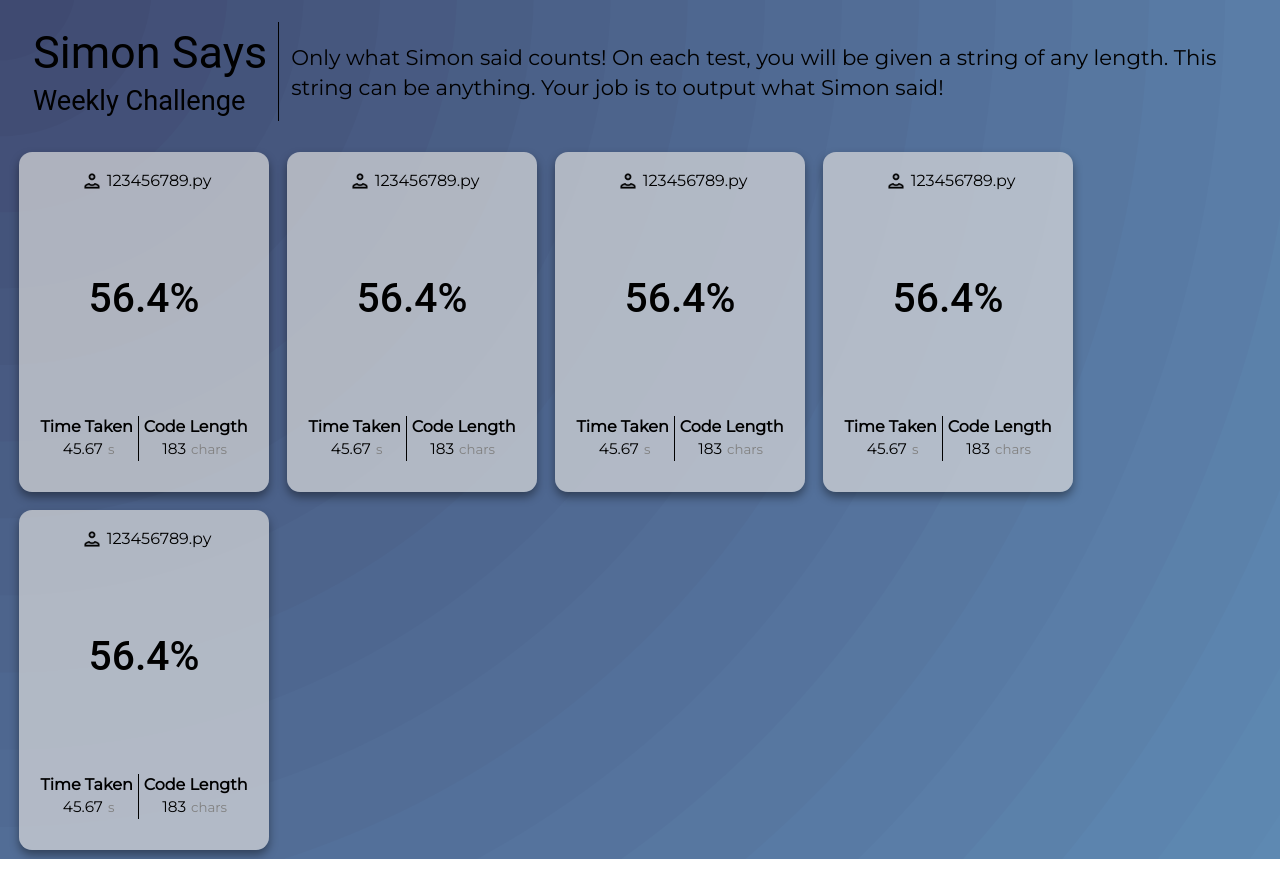
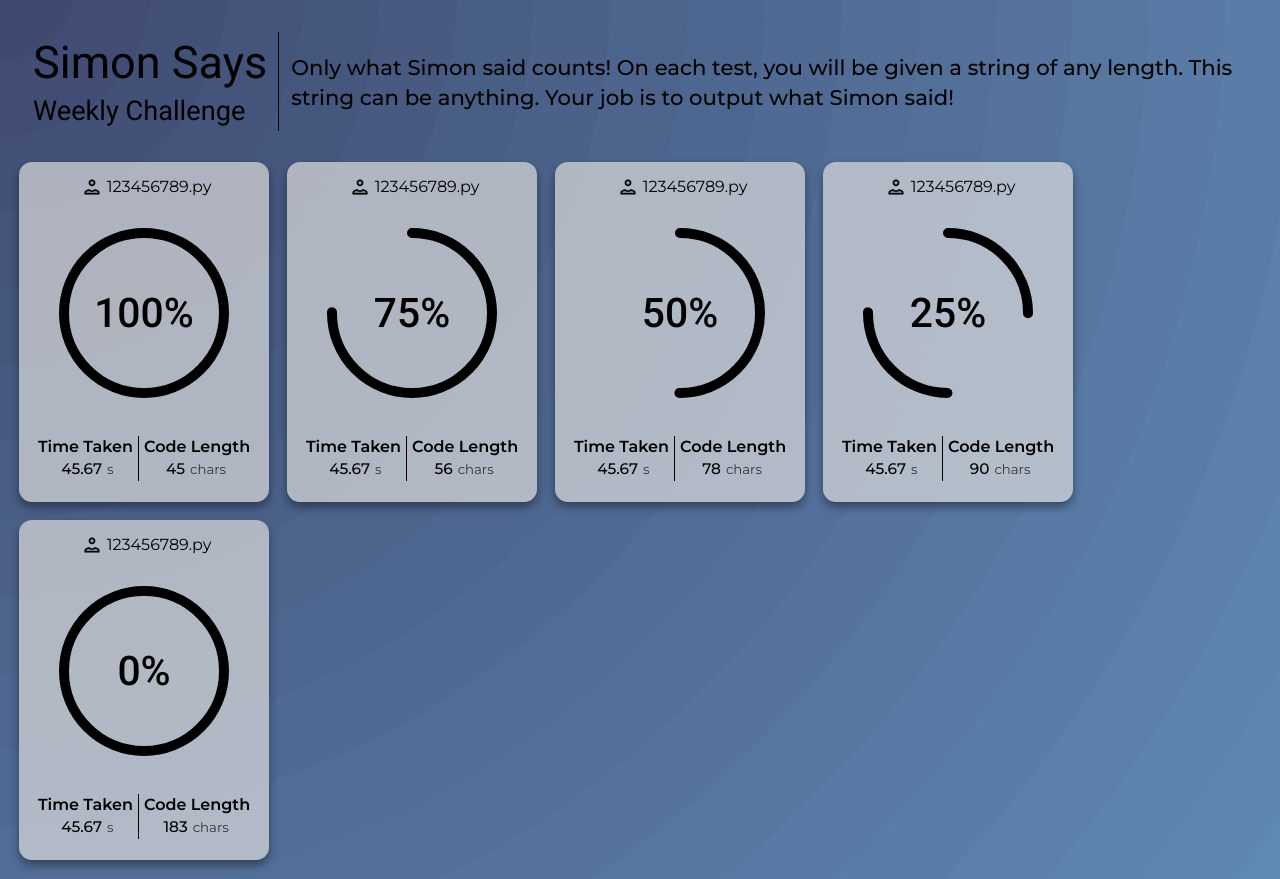
Before and after one commit to classPythonAddike/Addike-CT, a Svelte app: page / in a window 1280 px wide. Built offline with nearby package versions, Linux system fonts and the light colour scheme.

Commit message:
Cleaned up a bit, added progress bars (not finished yet)

```diff
--- a/public/global.css
+++ b/public/global.css
@@ -1,5 +1,3 @@
-@import url('https://fonts.googleapis.com/css2?family=Montserrat:wght@300;400&display=swap');
-
 * {
     margin: 0;
     box-sizing: border-box;
@@ -7,5 +5,5 @@
 
 body {
     background-image: url("./bg-img.svg");
-    padding-left: 10px;
+    padding: 10px;
 }
--- a/public/index.html
+++ b/public/index.html
@@ -11,6 +11,9 @@
 	<link rel='stylesheet' href='/build/bundle.css'>
 
 	<script defer src='/build/bundle.js'></script>
+
+	<link rel="preconnect" href="https://fonts.gstatic.com">
+	<link href="https://fonts.googleapis.com/css2?family=Montserrat:wght@400;500;600&family=Roboto:wght@400;500&display=swap" rel="stylesheet">
 </head>
 
 <body>
--- a/src/App.svelte
+++ b/src/App.svelte
@@ -13,18 +13,18 @@
   }
 
   let result_array = [
-    RandomResult(),
-    RandomResult(),
-    RandomResult(),
-    RandomResult(),
-    RandomResult(),
+    new Result("123456789.py", 45.67, 45, 100),
+    new Result("123456789.py", 45.67, 56, 75),
+    new Result("123456789.py", 45.67, 78, 50),
+    new Result("123456789.py", 45.67, 90, 25),
+    new Result("123456789.py", 45.67, 183, 0),
   ];
 
   import Solution from "./Solution.svelte";
 
-  function RandomResult() {
-    return new Result("123456789.py", 45.67, 183, 56.4);
-  }
+  // function RandomResult() {
+  //   return new Result("123456789.py", 45.67, 183, 90);
+  // }
 </script>
 
 <table class="heading">
@@ -38,8 +38,8 @@
 </table>
 
 <div class="container">
-  {#each result_array as { sol_name, time_taken, code_length, progress }, _}
-    <Solution {sol_name} {time_taken} {code_length} {progress} />
+  {#each result_array as sol}
+    <Solution {...sol} />
   {/each}
 </div>
 
@@ -51,11 +51,12 @@
   .container {
     display: flex;
     flex-wrap: wrap;
+    margin: 0 auto;
   }
 
   .heading {
     color: black;
-    font-family: Roboto;
+    font-family: 'Roboto', sans-serif;
   }
 
   .title {
@@ -75,7 +76,7 @@
   h1 {
     width: max-content;
     margin-right: 10px;
-    font-family: Roboto;
+    font-family: 'Roboto', sans-serif;
     font-style: normal;
     font-weight: normal;
     font-size: 45px;
@@ -87,7 +88,7 @@
     width: max-content;
     text-align: left;
     margin-left: 0;
-    font-family: Roboto;
+    font-family: 'Roboto', sans-serif;
     font-style: normal;
     font-weight: normal;
     font-size: 27.2px;
@@ -98,7 +99,7 @@
   h5 {
     width: 100%;
     margin-left: 20px;
-    font-family: Montserrat;
+    font-family: 'Montserrat', sans-serif;
     font-style: normal;
     font-weight: 500;
     font-size: 21.2px;
--- a/src/Solution.svelte
+++ b/src/Solution.svelte
@@ -4,15 +4,27 @@
   export let time_taken;
   export let code_length;
   export let progress;
+
+  let progress_length = (progress / 100) * 503;
+  let bar_color = undefined;
 </script>
 
 <div class="card">
   <div class="name">
-    <img src="personicon.svg" class="personicon" />
+    <img src="personicon.svg" class="personicon" alt="icon" />
     <span>{sol_name}</span>
   </div>
   <div class="progress">
-    {progress}%
+    <svg
+      class="progressbar"
+      stroke-dasharray={progress_length}
+      stroke={bar_color}
+    >
+      <circle cx="90" cy="90" r="80" />
+    </svg>
+    <div class="progress">
+      {progress}%
+    </div>
   </div>
   <div class="info">
     <table class="information">
@@ -22,15 +34,15 @@
       </tr>
       <tr>
         <td class="info-column">
-          <div class="time-placeholder">
-            <p class="time-data" style="display: inline;">{time_taken}</p>
-            <span class="time-unit">s</span>
+          <div class="placeholder">
+            <p class="data" style="display: inline;">{time_taken}</p>
+            <span class="unit">s</span>
           </div>
         </td>
         <td class="info-column-2">
-          <div class="char-placeholder">
-            <p class="char-data" style="display: inline;">{code_length}</p>
-            <span class="char-unit">chars</span>
+          <div class="placeholder">
+            <p class="data" style="display: inline;">{code_length}</p>
+            <span class="unit">chars</span>
           </div>
         </td>
       </tr>
@@ -42,6 +54,7 @@
   .name {
     display: flex;
     justify-content: center;
+    margin: 15px 0;
   }
 
   .personicon {
@@ -87,12 +100,11 @@
     padding-left: 5px;
   }
 
-  .time-placeholder,
-  .char-placeholder {
+  .placeholder {
     width: 100%;
     display: flex;
     justify-content: center;
-    font-family: Montserrat;
+    font-family: "Montserrat", sans-serif;
     font-style: normal;
     font-weight: 600;
     font-size: 13.3px;
@@ -114,12 +126,13 @@
   }
 
   .progress {
+    margin: auto;
     width: 100%;
     height: 40%;
     display: flex;
     justify-content: center;
     align-items: center;
-    font-family: Roboto;
+    font-family: "Roboto", sans-serif;
     font-style: normal;
     font-weight: 500;
     font-size: 40.8px;
@@ -128,17 +141,28 @@
     color: #000000;
   }
 
+  .progressbar {
+    position: absolute;
+    width: 180px;
+    height: 180px;
+    fill: transparent;
+    stroke: black;
+    stroke-width: 10px;
+    stroke-linecap: round;
+    transform: rotate(-90deg);
+  }
+
   .info {
     height: 20%;
     width: 100%;
     display: flex;
     justify-content: space-around;
     align-items: center;
+    margin: 10px 0;
   }
 
-  .time-data,
-  .char-data {
-    font-family: Montserrat;
+  .data {
+    font-family: "Montserrat", sans-serif;
     font-style: normal;
     font-weight: 500;
     font-size: 15.3px;
@@ -146,10 +170,9 @@
     text-align: center;
   }
 
-  .time-unit,
-  .char-unit {
-    color: #818181;
-    font-family: Montserrat;
+  .unit {
+    color: #353535;
+    font-family: "Montserrat", sans-serif;
     font-weight: 400;
   }
 </style>
```
